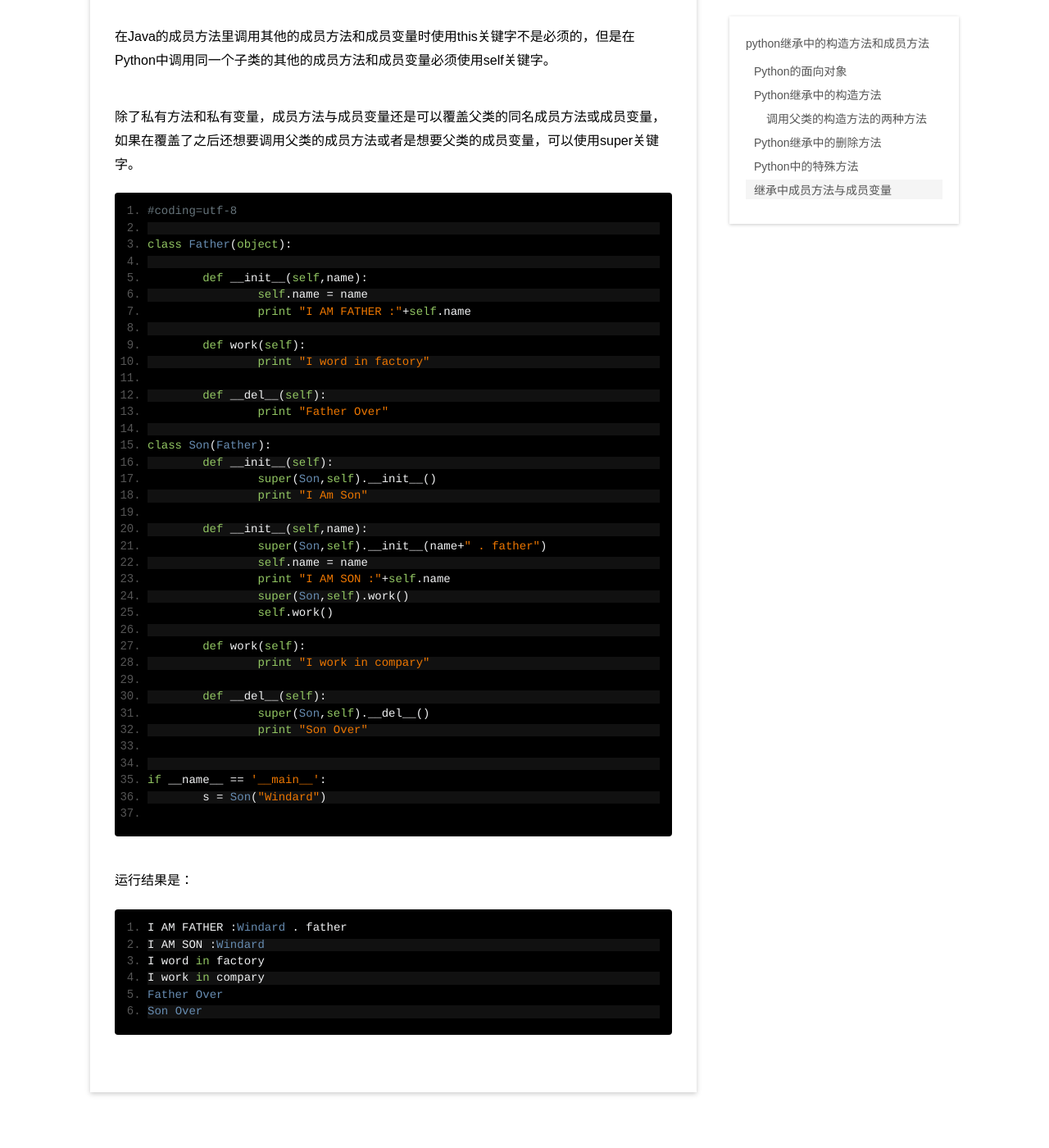
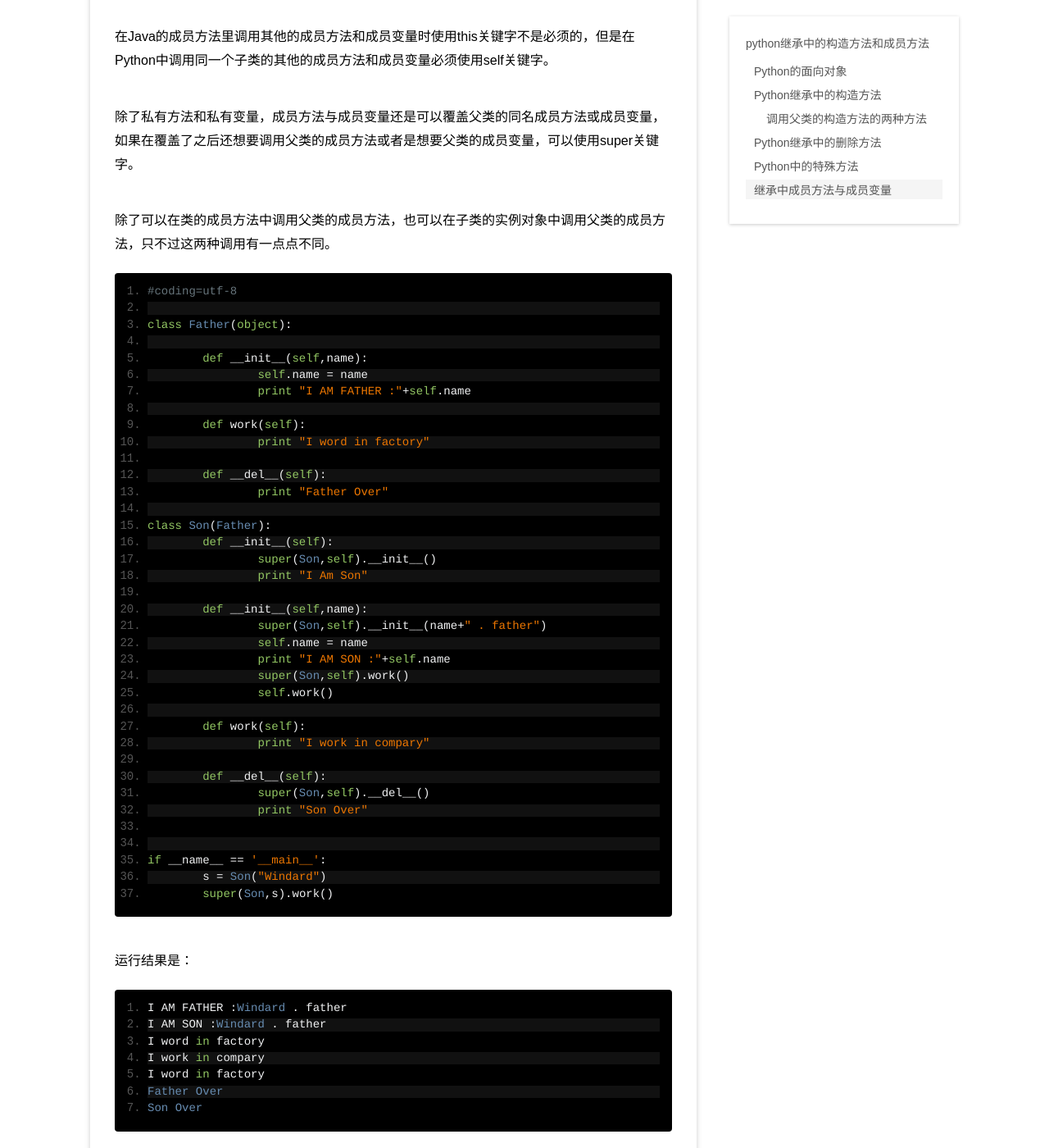
Before and after one commit to windard/windard.com, a Jekyll site: the page built from _posts/blog/2016-3-1-Method-In-Python-Child.md, in a window 1280 px wide and 1400 px high, scrolled down 6335 px. Shown: the whole window at 82% size. Built offline with Jekyll 4.4.1, drawn with Linux system fonts in a browser that asks for light colours.

Commit message:
change python method child

````diff
--- a/_posts/blog/2016-3-1-Method-In-Python-Child.md
+++ b/_posts/blog/2016-3-1-Method-In-Python-Child.md
@@ -236,6 +236,8 @@ Father Over
 
 除了私有方法和私有变量，成员方法与成员变量还是可以覆盖父类的同名成员方法或成员变量，如果在覆盖了之后还想要调用父类的成员方法或者是想要父类的成员变量，可以使用super关键字。
 
+除了可以在类的成员方法中调用父类的成员方法，也可以在子类的实例对象中调用父类的成员方法，只不过这两种调用有一点点不同。
+
 ```python
 #coding=utf-8
 
@@ -273,16 +275,17 @@ class Son(Father):
 
 if __name__ == '__main__':
 	s = Son("Windard")
-
+	super(Son,s).work()
 ```
 
 运行结果是：
 
 ```python
 I AM FATHER :Windard . father
-I AM SON :Windard
+I AM SON :Windard . father
 I word in factory
 I work in compary
+I word in factory
 Father Over
 Son Over
 ```
````
